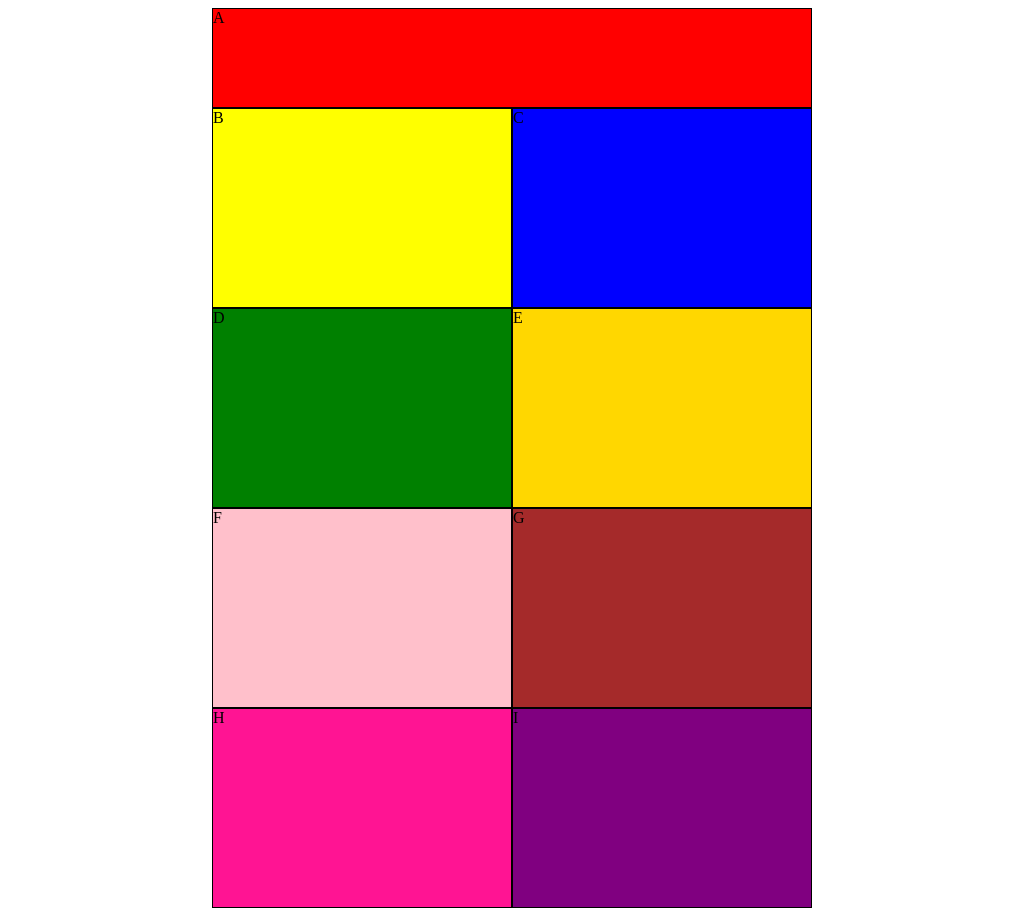
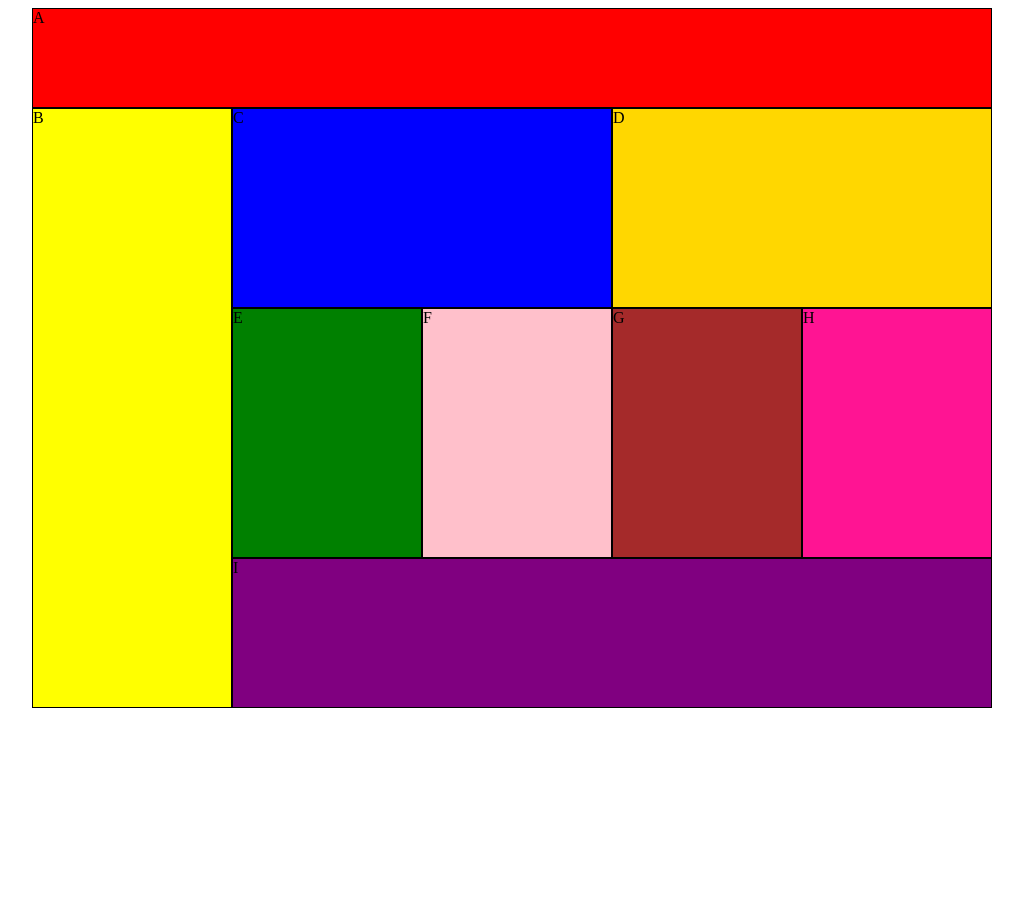
Before and after one commit to surfwalker/lab-01, a plain HTML site: page index.html in a window 1280 px wide. Shown: the whole page, without its empty margins (128-1151 px from the left). After the commit the page ends 800 px from the top, so only its background shows below. Drawn offline with Linux system fonts and the light colour scheme.

Commit message:
Correct layouts applied

```diff
--- a/css/style.css
+++ b/css/style.css
@@ -6,6 +6,7 @@
 
 .cell {
   border: 1px solid black;
+  float: left;
 }
 
 .container {
@@ -16,39 +17,55 @@
 #a {
   background: red;
   width: 100%;
-  height: 100px;
+  height: 75px;
 }
 
 #b {
   background: yellow;
+  width: 100%;
+  height: 150px;
 }
 
 #c {
   background: blue;
+  width: 100%;
+  height: 125px;
 }
 
 #d {
-  background: green;
+  background: gold;
+  width: 100%;
+  height: 125px;
 }
 
 #e {
-  background: gold;
+  background: deeppink;
+  width: 50%;
+  height: 250px;
 }
 
 #f {
   background: pink;
+  width: 50%;
+  height: 250px;
 }
 
 #g {
   background: brown;
+  width: 50%;
+  height: 250px;
 }
 
 #h {
-  background: deeppink;
+  background: green;
+  width: 50%;
+  height: 250px;
 }
 
 #i {
   background: purple;
+  width: 100%;
+  height: 80px;
 }
 
 .cell:hover {
@@ -57,13 +74,65 @@
 
 @media(min-width: 768px) {
   .cell {
-    height: 200px;
-    width: 50%;
     float: left;
   }
 
   .container {
-    width: 600px;
+    width: 960px;
     margin: 0 auto;
   }
+
+  #a {
+    background: red;
+    width: 100%;
+    height: 100px;
+  }
+
+  #b {
+    background: yellow;
+    width: 20.84%;
+    height: 600px;
+  }
+
+  #c {
+    background: blue;
+    width: 39.58%;
+    height: 200px;
+  }
+
+  #d {
+    background: gold;
+    width: 39.58%;
+    height: 200px;
+  }
+
+  #e {
+    background: green;
+    width: 19.79%;
+    height: 250px;
+  }
+
+  #f {
+    background: pink;
+    width: 19.79%;
+    height: 250px;
+  }
+
+  #g {
+    background: brown;
+    width: 19.79%;
+    height: 250px;
+  }
+
+  #h {
+    background: deeppink;
+    width: 19.79%;
+    height: 250px;
+  }
+
+  #i {
+    background: purple;
+    width: 79.16%;
+    height: 150px;
+  }
 }
```
